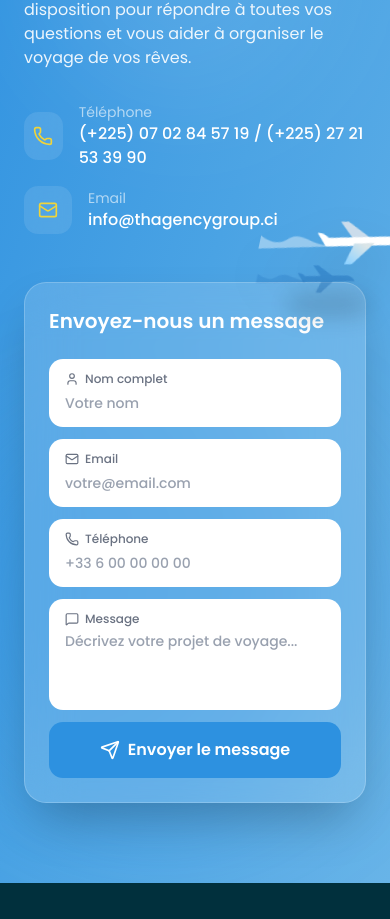
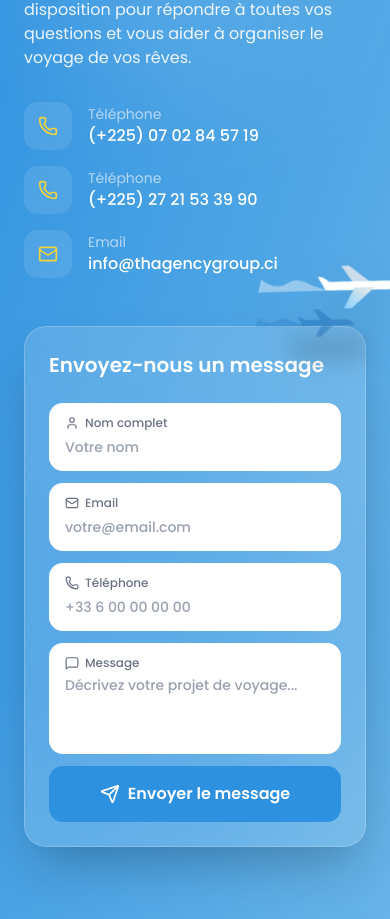
Before and after one commit to azizktata/groupe-agence, a Next.js app: page / in a window 390 px wide. Shown: the part 9860-10779 px from the top of the page. Built offline with nearby package versions, Linux system fonts and the light colour scheme.

Commit message:
adjsut phone contact

```diff
--- a/components/Contact.tsx
+++ b/components/Contact.tsx
@@ -37,7 +37,17 @@ export function Contact() {
                 </div>
                 <div>
                   <p className="text-white/60 text-sm">Téléphone</p>
-                  <p className="text-white font-medium">(+225) 07 02 84 57 19 / (+225) 27 21 53 39 90</p>
+                  <p className="text-white font-medium">(+225) 07 02 84 57 19</p>
+
+                </div>
+              </div>
+              <div className="flex items-center gap-4">
+                <div className="w-12 h-12 rounded-xl bg-white/10 backdrop-blur-sm flex items-center justify-center">
+                  <Phone className="w-5 h-5 text-[var(--brand-accent)]" />
+                </div>
+                <div>
+                  <p className="text-white/60 text-sm">Téléphone</p>
+                  <p className="text-white font-medium">(+225) 27 21 53 39 90</p>
 
                 </div>
               </div>
```
